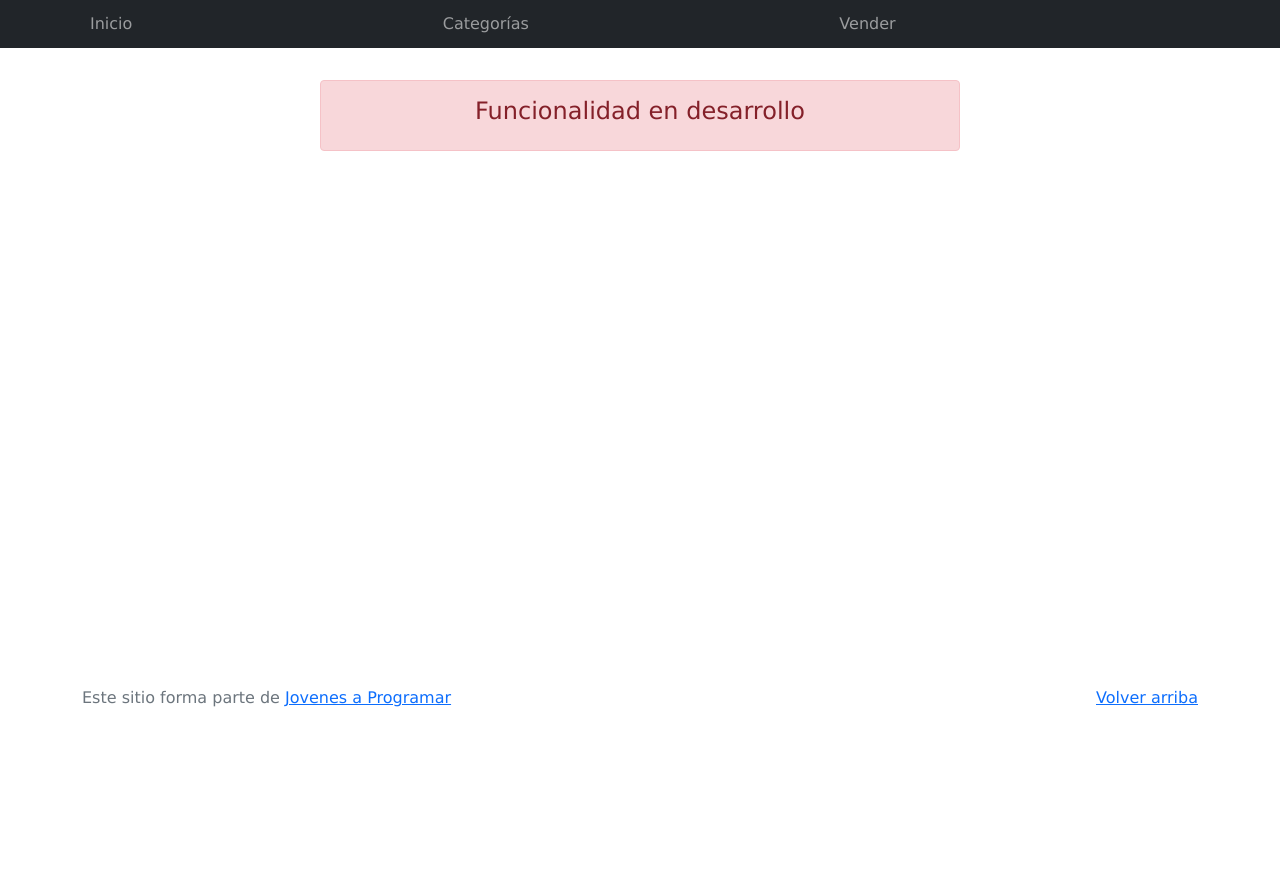
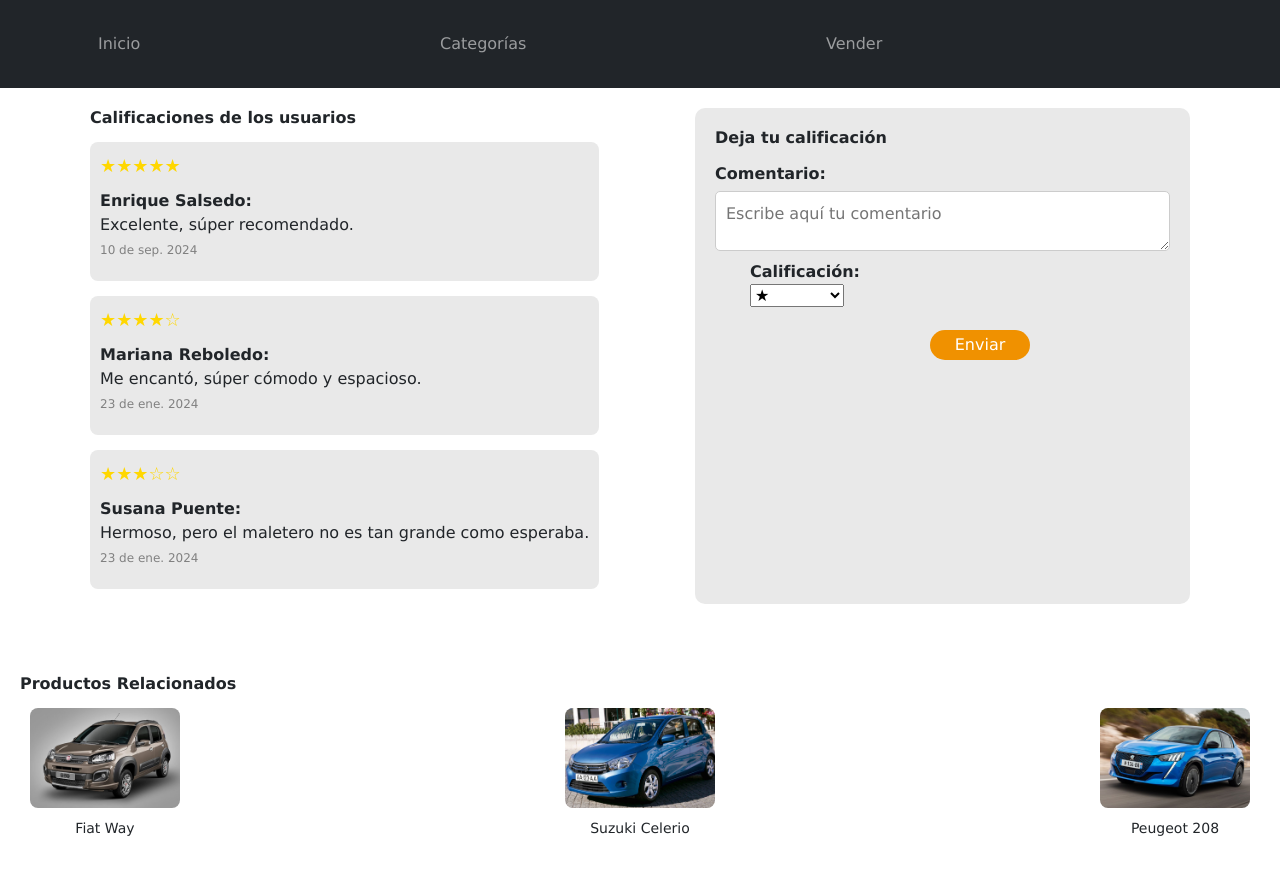
Before and after one commit to paulaminino/proyectofinal, a plain HTML site: page product-info.html in a window 1280 px wide. Shown: the top 872 px of the page. Before the commit the page ends 800 px from the top, so only its background shows below. Drawn offline with Linux system fonts and the light colour scheme.

Commit message:
html y css

```diff
--- a/css/styles.css
+++ b/css/styles.css
@@ -13,16 +13,27 @@ nav a {
   text-decoration: none;
 }
 
+
+/* Búsqueda categoría ---- */
+.buscadorcategoria {
+  margin-top: 1em;
+  text-align: right;
+}
+
+#buscador {
+width: auto;
+}
+
 /* código para products.html*/
 
 .headercategoria {
-  padding: 20px;
+  padding: 2%;
   text-align: center;
   border-bottom: 4px solid #FFA500; /* Línea inferior con el color del botón */
 }
 
 .catalogo {
-  padding: 0 90px; /* Margen a los lados de la pantalla */
+  padding: 0 1%; /* Margen a los lados de la pantalla */
   box-sizing: border-box; /* Asegura que el padding no afecte el ancho total */
   font-family: Verdana, Geneva, Tahoma, sans-serif;
 }
@@ -30,24 +41,24 @@ nav a {
 .producto {
   align-items: center; /* Alinea verticalmente el contenido al centro */
   width: 100%; /* Cada producto ocupa todo el ancho disponible dentro de .catalogo */
-  padding: 16px; /* Espacio interno entre el contenido y el borde */
+  padding: 1% 0; /* Espacio interno entre el contenido y el borde */
   display: flex;
 }
 
 .producto img {
-  width: 360px; /* Ancho fijo para la imagen */
+  max-width: 100%; /* Ancho fijo para la imagen */
   height: auto; /* La altura se ajusta automáticamente para mantener la proporción */
-  margin-right: 60px; /* Espacio entre la imagen y el texto */
+  margin-right: 5%; /* Espacio entre la imagen y el texto */
 
 }
 
 .producto .nombreproducto {
   font-size: 24.3px;
   font-weight: regular;
-  margin: 0 0 4px;
+  margin: 0 0 1%;
   width: 100%;
   display: inline-block;
-  flex-direction: column; Alinea el texto en una columna */
+  flex-direction: column; /*Alinea el texto en una columna */
   justify-content: flex-start;
 }
 
@@ -59,17 +70,21 @@ nav a {
 }
 
 .producto .precio {
-  padding: 10px 30px; /* Espacio interno alrededor del texto del precio */
-  border-radius: 4px; /* Bordes redondeados en el contenedor del precio */
+  padding: 1.5% 4%; /* Espacio interno alrededor del texto del precio */
+  border-radius: 1%; /* Bordes redondeados en el contenedor del precio */
   font-size: 16px;
   color: #ffffff;
-  margin-bottom: 10px; /* Espacio inferior entre el precio y la nota */
+  margin-bottom: 5%; /* Espacio inferior entre el precio y la nota */
   font-weight: bold;
   display: inline-block; /* bloque en línea */
   background-color: #F09100;
   box-shadow: 0px 2px 3px #738291;
-  margin: 20px 0px;
+  margin: 5% 0px;
 
+}
+
+#nom_usuario {
+  color:white;
 }
 
 .producto .nota {
@@ -78,7 +93,32 @@ nav a {
   display: flex;
 }
 
-/* Fin código para products.html*/
+/* Código para products-info.html---------------------------------------*/
+
+
+.nombreproductos {
+  font-size: 25px;
+}
+
+.tituloproducto {
+  font-weight: bold;
+  font-size: 17px;
+  margin-top: 1em;
+
+}
+
+.productocatego {
+  padding: 3% 15%;
+  font-size: 15px; /* Tamaño de fuente para la descripción del producto */
+  color: #212529; /* Color gris */
+  width: 100%;
+}
+
+.imgprod  {
+  margin-top: 5em;
+}
+
+/* ------------------ */
 
 .bd-placeholder-img {
   font-size: 1.125rem;
@@ -255,3 +295,130 @@ a.custom-card:hover {
 .checked {
   color: orange;
 }
+
+
+body {
+    font-family: Verdana, serif;
+    margin: 0;
+    padding: 0;
+  }
+
+  .container {
+    display: flex;
+    justify-content: space-between;
+    padding: 20px;
+  }
+
+  .leave-rating {
+    background-color: #e9e9e9;
+    padding: 20px;
+    border-radius: 10px;
+    width: 45%;
+  }
+
+  h2 {
+    font-family: Verdana, serif;
+    font-size: 16px;
+    color: #212529;
+    margin-bottom: 15px;
+    font-weight: bold;
+  }
+
+  .form-group {
+    margin-bottom: 20px;
+    text-align: left;
+    position: absolute;
+    top: 260px;
+    left: 750px;
+    font-weight: bold;
+
+  }
+
+  .rating {
+    padding: 10px;
+    margin-bottom: 15px;
+    border-radius: 8px;
+    background-color: #e9e9e9;
+  }
+
+  .stars {
+    color: gold;
+    font-size: 18px;
+  }
+
+  p {
+    margin: 10px 0;
+  }
+
+  .date {
+    font-size: 12px;
+    color: gray;
+  }
+
+  form label {
+    display: block;
+    font-weight: bold;
+    margin-bottom: 5px;
+    font-family: Verdana, serif;
+  }
+
+  textarea {
+    width: 100%;
+    height: 60px;
+    border: 1px solid #ccc;
+    border-radius: 5px;
+    padding: 10px;
+  }
+
+  .stars-input {
+    font-size: 18px;
+    color: gold;
+    margin-bottom: 20px;
+  }
+
+  button {
+    background-color: #F09100;
+    color: white;
+    border: none;
+    padding: 3px 20px;
+    border-radius: 20px;
+    cursor: pointer;
+    position: absolute;
+    top: 330px;
+    left: 930px;
+    width: 100px;
+    height: 30px;
+
+  }
+
+  button:hover {
+    background-color: #F09100;
+  }
+
+  /* Productos Relacionados */
+  .related-products {
+    margin-top: 30px;
+    padding: 20px;
+  }
+
+  .product-grid {
+    display: flex;
+    justify-content: space-between;
+  }
+
+  .product {
+    text-align: center;
+    margin: 0 10px;
+  }
+
+  .product img {
+    width: 150px;
+    height: 100px;
+    object-fit: cover;
+    border-radius: 8px;
+  }
+
+  .product p {
+    margin-top: 10px;
+    font-size: 14px;
+  }
--- a/product-info.html
+++ b/product-info.html
@@ -5,6 +5,7 @@
   <meta http-equiv="Content-Type" content="text/html; charset=UTF-8">
   <meta name="viewport" content="width=device-width, initial-scale=1, shrink-to-fit=no">
   <title>eMercado - Todo lo que busques está aquí</title>
+  <script src="js/product-info.js" defer></script>
 
   <link href="https://fonts.googleapis.com/css?family=Raleway:300,300i,400,400i,700,700i,900,900i" rel="stylesheet">
   <link href="css/font-awesome.min.css" rel="stylesheet">
@@ -31,16 +32,83 @@
             <a class="nav-link" href="sell.html">Vender</a>
           </li>
           <li class="nav-item">
+            <span class="nav-link" id="nom_usuario"></span> <!-- Nombre Usuario en Barra: ENTREGA 2-->
           </li>
         </ul>
       </div>
     </div>
   </nav>
   <main>
+
+
     <div class="container">
-      <div class="alert alert-danger text-center" role="alert">
-        <h4 class="alert-heading">Funcionalidad en desarrollo</h4>
+      <!-- Calificaciones de los usuarios -->
+      <section class="user-ratings">
+          <h2>Calificaciones de los usuarios</h2>
+          <div class="rating">
+              <div class="stars">★★★★★</div>
+              <p><strong>Enrique Salsedo:</strong><br>Excelente, súper recomendado.<br><span class="date">10 de sep. 2024</span></p>
+          </div>
+          <div class="rating">
+              <div class="stars">★★★★☆</div>
+              <p><strong>Mariana Reboledo:</strong><br>Me encantó, súper cómodo y espacioso.<br><span class="date">23 de ene. 2024</span></p>
+          </div>
+          <div class="rating">
+              <div class="stars">★★★☆☆</div>
+              <p><strong>Susana Puente:</strong><br>Hermoso, pero el maletero no es tan grande como esperaba.<br><span class="date">23 de ene. 2024</span></p>
+          </div>
+      </section>
+
+      <!-- Deja tu calificación -->
+      <section class="leave-rating">
+          <h2>Deja tu calificación</h2>
+          <form>
+              <label for="comment">Comentario:</label>
+              <textarea id="comment" name="comment" placeholder="Escribe aquí tu comentario"></textarea>
+              </div>
+
+              <div class="form-group">
+              <label for="rating">Calificación:</label>
+              <div class="rating-section">
+                  <div class="stars">
+
+                  </div>
+                  <select id="rating" name="rating">
+                      <option value="1">★</option>
+                      <option value="2">★★</option>
+                      <option value="3">★★★</option>
+                      <option value="4">★★★★</option>
+                      <option value="5">★★★★★</option>
+                  </select>
+              </div>
+          </div>
+
+              <button type="submit">Enviar</button>
+          </form>
+      </section>
+  </div>
+
+  <!-- Productos Relacionados -->
+  <section class="related-products">
+      <h2>Productos Relacionados</h2>
+      <div class="product-grid">
+          <div class="product">
+              <img src="img/prod50922_1.jpg" alt="Fiat Way">
+              <p>Fiat Way</p>
+          </div>
+          <div class="product">
+              <img src="img/prod50923_1.jpg" alt="Suzuki Celerio">
+              <p>Suzuki Celerio</p>
+          </div>
+          <div class="product">
+              <img src="img/prod50924_1.jpg" alt="Peugeot 208">
+              <p>Peugeot 208</p>
+          </div>
       </div>
+  </section>
+
+
+    <div id="div_contenedorTodo"> <!-- NECESARIO PARA LEER JSON, TODA LA INFO LA PONE ADENTRO-->
     </div>
   </main>
   <footer class="text-muted">
```
